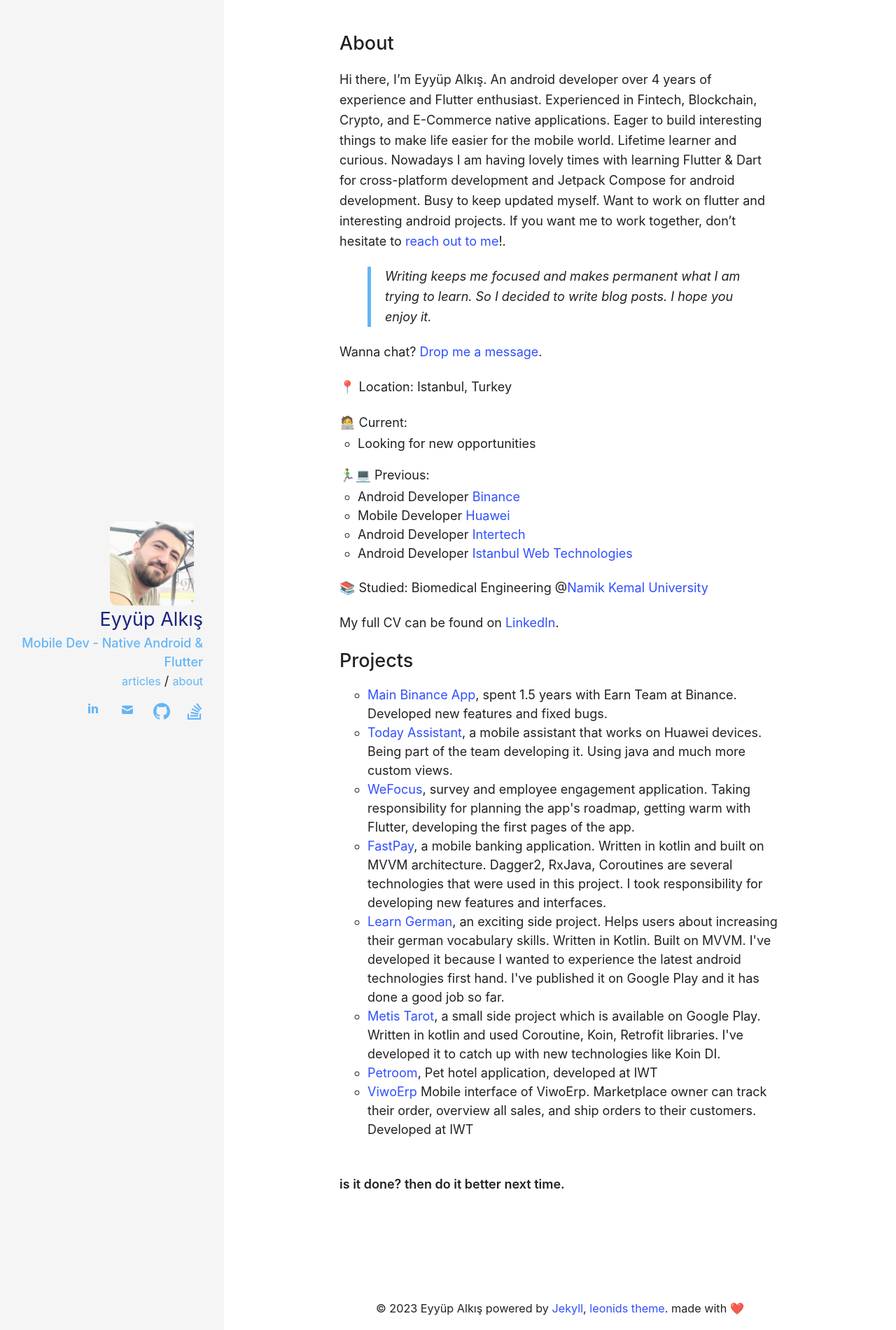
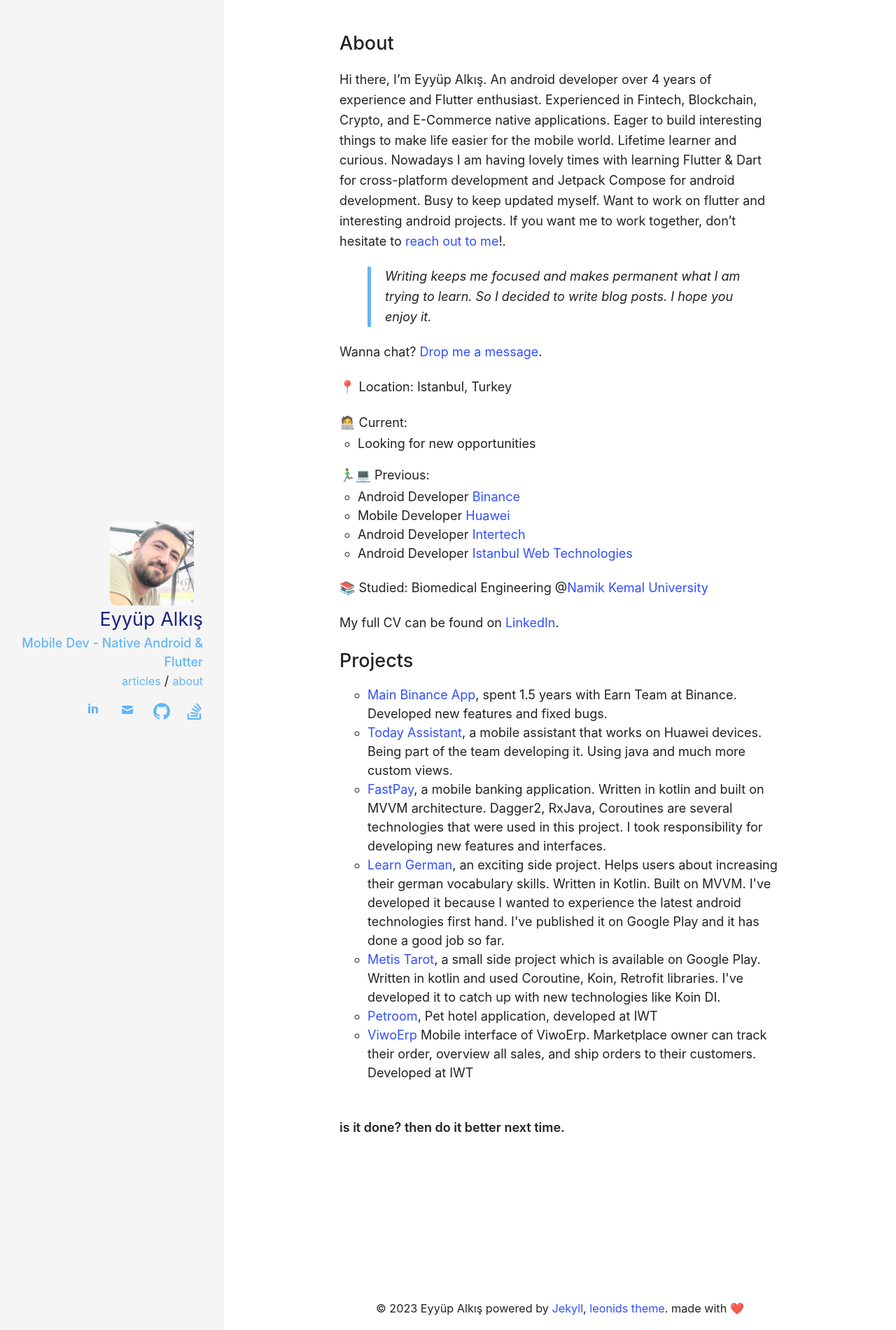
Before and after one commit to EyyupAlkis/About, a Jekyll site: the page built from about.md, in a window 1280 px wide. Shown: the whole page at 70% size. Built offline with Jekyll 4.4.1, drawn with Linux system fonts in a browser that asks for light colours.

Commit message:
project update

```diff
--- a/about.md
+++ b/about.md
@@ -65,10 +65,7 @@ My full CV can be found on <a href="https://www.linkedin.com/in/alkiseyyup/">Lin
       <a href="https://www.binance.com/en/earn">Main Binance App</a>, spent 1.5 years with Earn Team at Binance. Developed new features and fixed bugs.
     </li>
     <li>
-      <a href="https://huaweimobileservices.com/assistant/">Today Assistant</a>, a mobile assistant that works on Huawei devices. Being part of the team developing it. Using java and much more custom views.
-    </li>
-    <li>
-      <a href="https://wefocus.app/">WeFocus</a>, survey and employee engagement application. Taking responsibility for planning the app's roadmap, getting warm with Flutter, developing the first pages of the app.
+      <a href="https://consumer.huawei.com/en/mobileservices/assistant/">Today Assistant</a>, a mobile assistant that works on Huawei devices. Being part of the team developing it. Using java and much more custom views.
     </li>
     <li>
       <a href="https://www.fastpay.com.tr/">FastPay</a>, a mobile banking application. Written in kotlin and built on MVVM architecture. Dagger2, RxJava, Coroutines are several technologies that were used in this project. I took responsibility for developing new features and interfaces.
```
